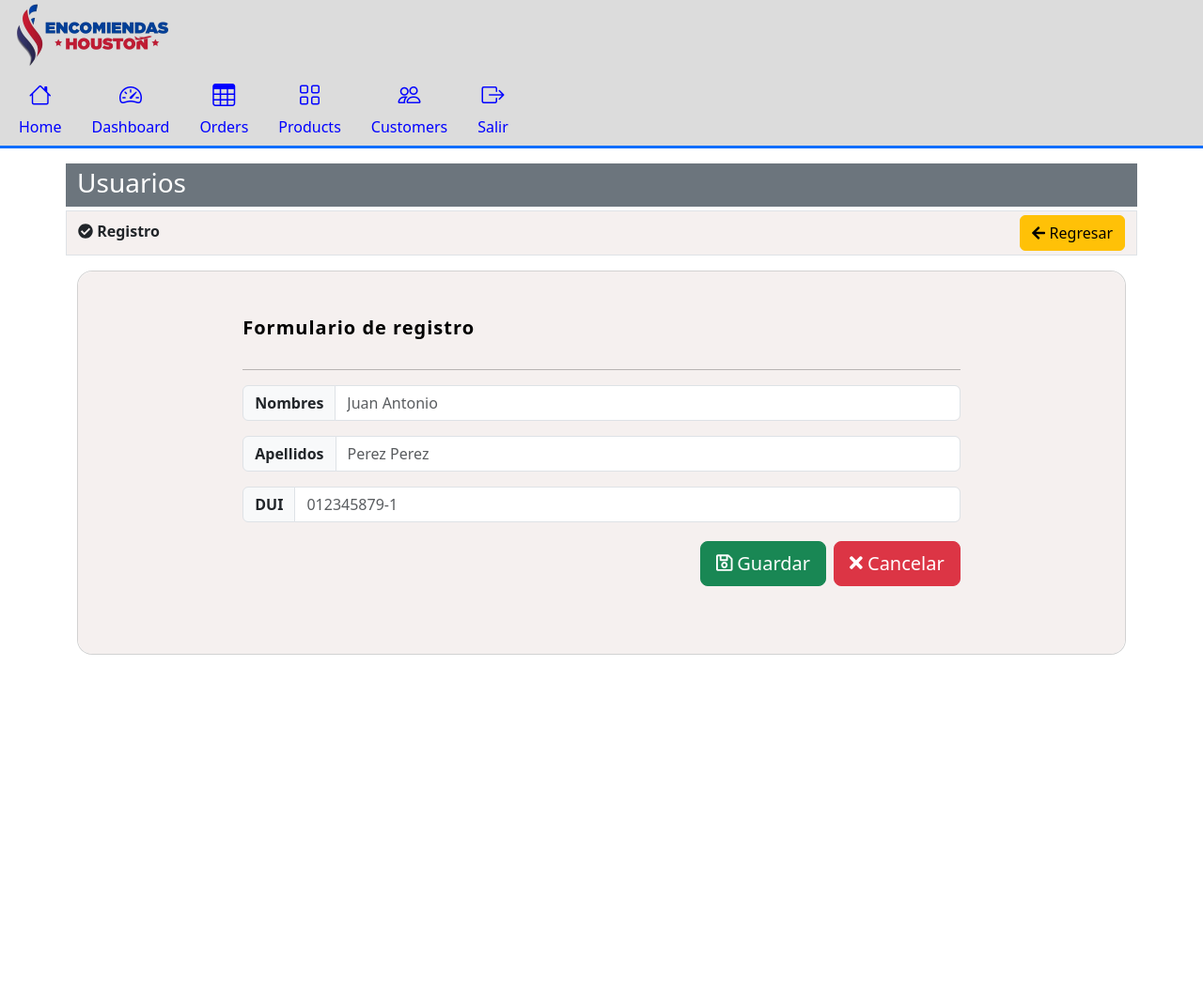
After one commit to Carlos-ETPI/Sistema-de-Encomiendas, a Django app: page /registro/ in a window 1280 px wide. The commit adds this page. Shown: the whole page at 94% size. Run offline with Django 4.2, Linux system fonts and the light colour scheme.

Commit message:
agregar propuesta de pantalla de registro de datos

```diff
--- a/SistemaEncomiendas/aplicaciones/moduloSeguridad/urls.py
+++ b/SistemaEncomiendas/aplicaciones/moduloSeguridad/urls.py
@@ -4,4 +4,5 @@ from . import views
 urlpatterns = [
     path('Prueba/', views.Prueba),
     path('crud/', views.crud),
+    path('registro/', views.registro),
 ]
--- a/SistemaEncomiendas/aplicaciones/moduloSeguridad/views.py
+++ b/SistemaEncomiendas/aplicaciones/moduloSeguridad/views.py
@@ -6,3 +6,6 @@ def Prueba(request):
 
 def crud(request):
     return render(request,'moduloSeguridad/crud.html')
+
+def registro(request):
+    return render(request,'moduloSeguridad/registro.html')
--- a/SistemaEncomiendas/static/css/Complemento.css
+++ b/SistemaEncomiendas/static/css/Complemento.css
@@ -20,3 +20,15 @@
 .size-icon{
     font-size: 24px;
 }
+
+.redondeado{
+    border-radius: 1rem 1rem 1rem 1rem;
+}
+
+.tooltip-text {
+        display: none;
+    }
+
+.icon-link:hover .tooltip-text {
+        display: inline-block;
+    }
--- a/SistemaEncomiendas/templates/base3.html
+++ b/SistemaEncomiendas/templates/base3.html
@@ -66,6 +66,11 @@
     {% block body %}
 
     {% endblock body %}
+
+    {% block javaS %}
+
+    {% endblock javaS %}
+
     <!-- JavaScript -->
     <script src="https://code.jquery.com/jquery-3.6.0.min.js"></script>
     <script src="https://cdn.jsdelivr.net/npm/@popperjs/core@2.9.3/dist/umd/popper.min.js"></script>
--- /dev/null
+++ b/SistemaEncomiendas/templates/moduloSeguridad/registro.html
@@ -0,0 +1,74 @@
+{% extends "base3.html" %}
+{% load static %}
+{% block body %}
+<div class="container mt-3">
+    <div class=" row bg-secondary py-1" >
+        <h3 class="mb-1 text-white">Usuarios</h3>
+    </div >
+    <div class=" row align-items-center border mt-1 " style="background-color: #F5F0EF;">
+        <div class="col-md-6  ">
+            <div class="d-flex ">
+                <p class="mb-1 font-weight-bold">
+                    <b>
+                        <i class="fas fa-check-circle"></i>  Registro</b>
+                </p>
+            </div>
+        </div>
+        <div class="col-md-6  mb-1">
+            <div class="d-flex justify-content-end   ">
+                <button type="button" class="btn btn-warning mt-1">
+                    <i class="fas fa-arrow-left"></i>  Regresar
+                </button>
+            </div>
+        </div>
+    </div >
+</div >
+<section class="vh-100" >
+    <div class="container py-3 " >
+        <div class="row d-flex justify-content-center  h-100"  >
+            <div class="col col-12" >
+
+                <div class="card" style="border-radius: 1rem;"  >
+                    <div class="row g-0" >
+                        <div class="col d-flex align-items-center " style="background-color: #F5F0EF;border-radius: 1rem 1rem 1rem 1rem; "><!--form-->
+                            <div class="card-body p-4 p-lg-5 text-black d-flex justify-content-center align-items-center" >
+
+                                <form class="w-75">
+                                    <h5 class="fw-normal  mb-3 pb-3 " style="letter-spacing: 1px; ;"><b>Formulario de registro</b> </h5>
+                                    <hr>
+
+                                    <div class="input-group input-group mb-3">
+                                        <span class="input-group-text" id="inputGroup-sizing-sm"><b>Nombres</b></span>
+                                        <input type="text" class="form-control" aria-label="Sizing example input" aria-describedby="inputGroup-sizing-sm" placeholder="Juan Antonio">
+                                    </div>
+                                    <div class="input-group input-group mb-3">
+                                        <span class="input-group-text" id="inputGroup-sizing-sm"><b>Apellidos</b></span>
+                                        <input type="text" class="form-control" aria-label="Sizing example input" aria-describedby="inputGroup-sizing-sm" placeholder="Perez Perez">
+                                    </div>
+                                    <div class="input-group input-group mb-3">
+                                        <span class="input-group-text" id="inputGroup-sizing-sm"><b>DUI</b></span>
+                                        <input type="text" class="form-control" aria-label="Sizing example input" aria-describedby="inputGroup-sizing-sm" placeholder="012345879-1">
+                                    </div>
+
+
+                                    <div class="pt-1 mb-4  d-flex justify-content-end">
+                                        <button class="btn btn-success btn-lg btn-block me-2" type="button"><i class="far fa-save "></i>  Guardar</button>
+                                        <button class="btn btn-danger btn-lg btn-block" type="button"><i class="fas fa-times"></i>  Cancelar</button>
+                                    </div>
+
+
+
+
+                                </form>
+
+                            </div>
+                        </div>
+                    </div>
+                </div>
+            </div>
+        </div>
+        </div>
+    </div>
+</section>
+
+{% endblock body %}
```
Also changed, not shown: SistemaEncomiendas/templates/moduloSeguridad/crud.html (+23 -12 lines), SistemaEncomiendas/static/js/ValidacionNoVacio.js (added).
